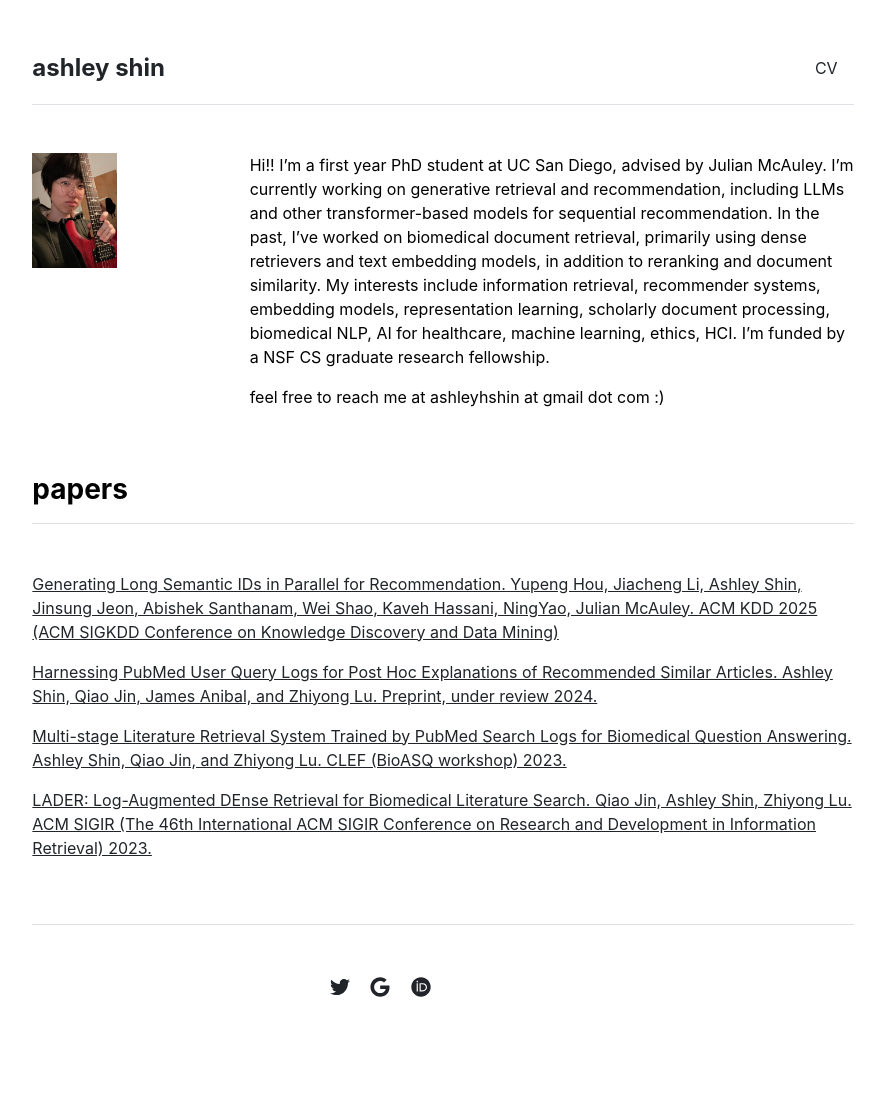
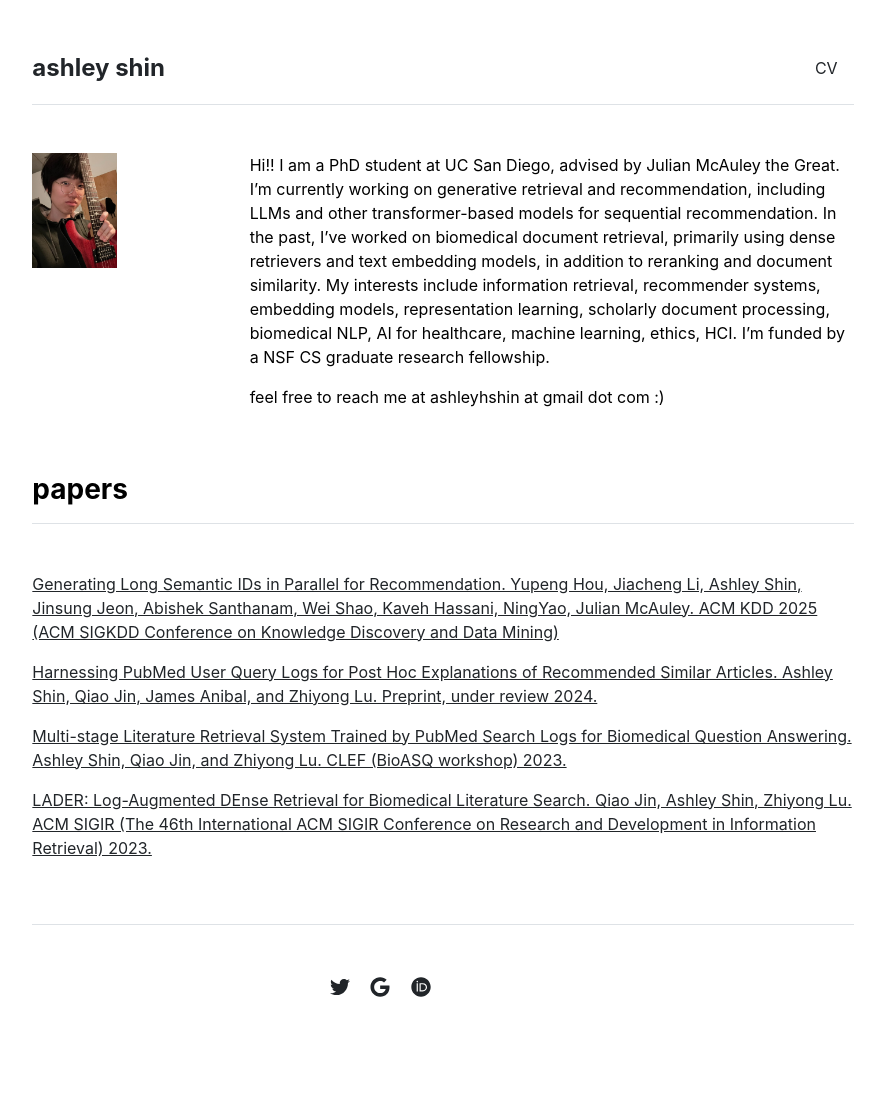
Before and after one commit to ashleys0/ashleyshin, a Jekyll site: the page built from index.md, in a window 1280 px wide. Shown: the whole page, without its empty margins (197-1082 px from the left). Built offline with Jekyll 4.4.1, drawn with Linux system fonts in a browser that asks for light colours.

Commit message:
Update index.md

```diff
--- a/index.md
+++ b/index.md
@@ -3,6 +3,6 @@ layout: home
 title: "Home"
 ---
 
-Hi!! I'm a first year PhD student at UC San Diego, advised by Julian McAuley. I'm currently working on generative retrieval and recommendation, including LLMs and other transformer-based models for sequential recommendation. In the past, I've worked on biomedical document retrieval, primarily using dense retrievers and text embedding models, in addition to reranking and document similarity. My interests include information retrieval, recommender systems, embedding models, representation learning, scholarly document processing, biomedical NLP, AI for healthcare, machine learning, ethics, HCI. I'm funded by a NSF CS graduate research fellowship.
+Hi!! I am a PhD student at UC San Diego, advised by Julian McAuley the Great. I'm currently working on generative retrieval and recommendation, including LLMs and other transformer-based models for sequential recommendation. In the past, I've worked on biomedical document retrieval, primarily using dense retrievers and text embedding models, in addition to reranking and document similarity. My interests include information retrieval, recommender systems, embedding models, representation learning, scholarly document processing, biomedical NLP, AI for healthcare, machine learning, ethics, HCI. I'm funded by a NSF CS graduate research fellowship.
 
 feel free to reach me at ashleyhshin at gmail dot com :)
```
